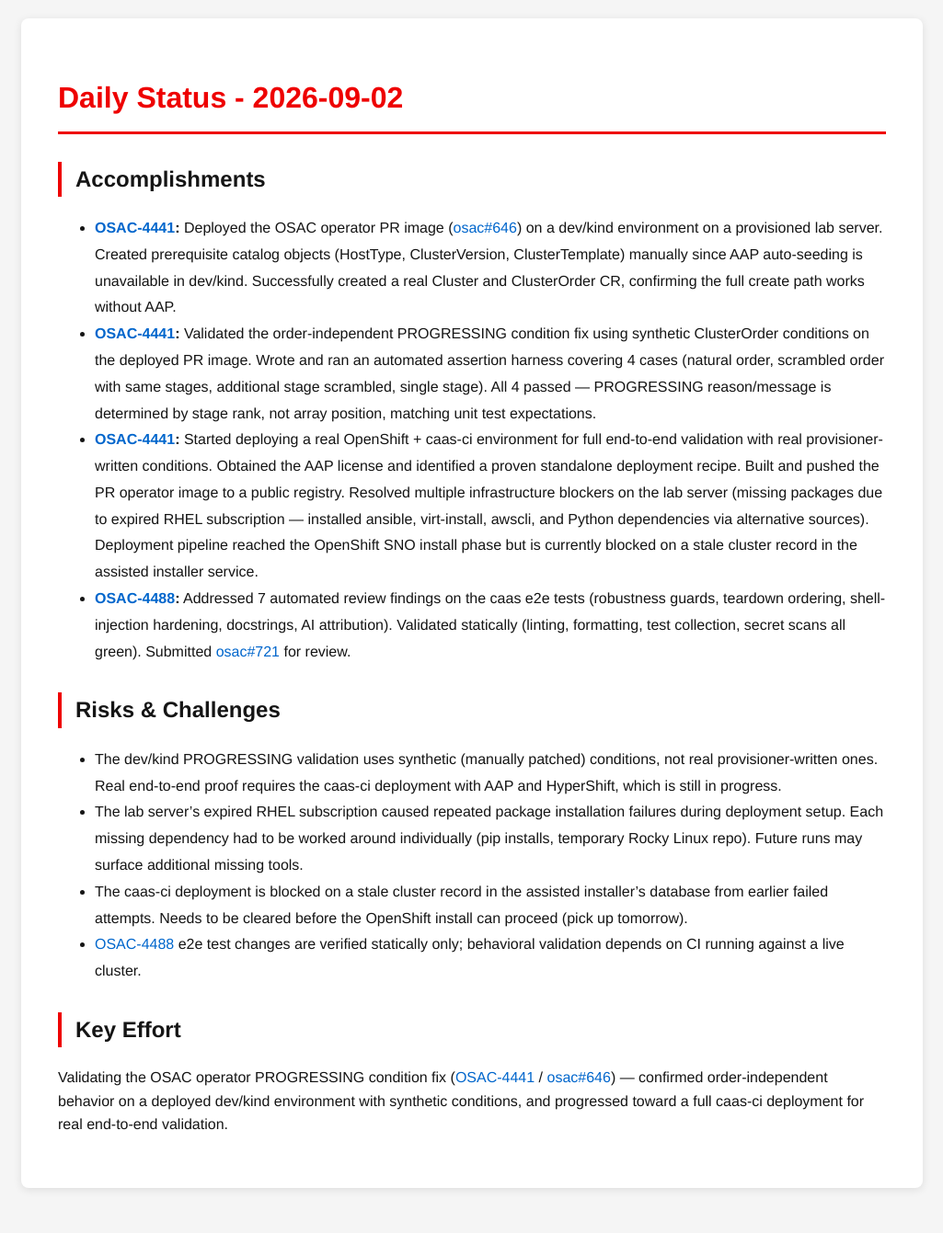
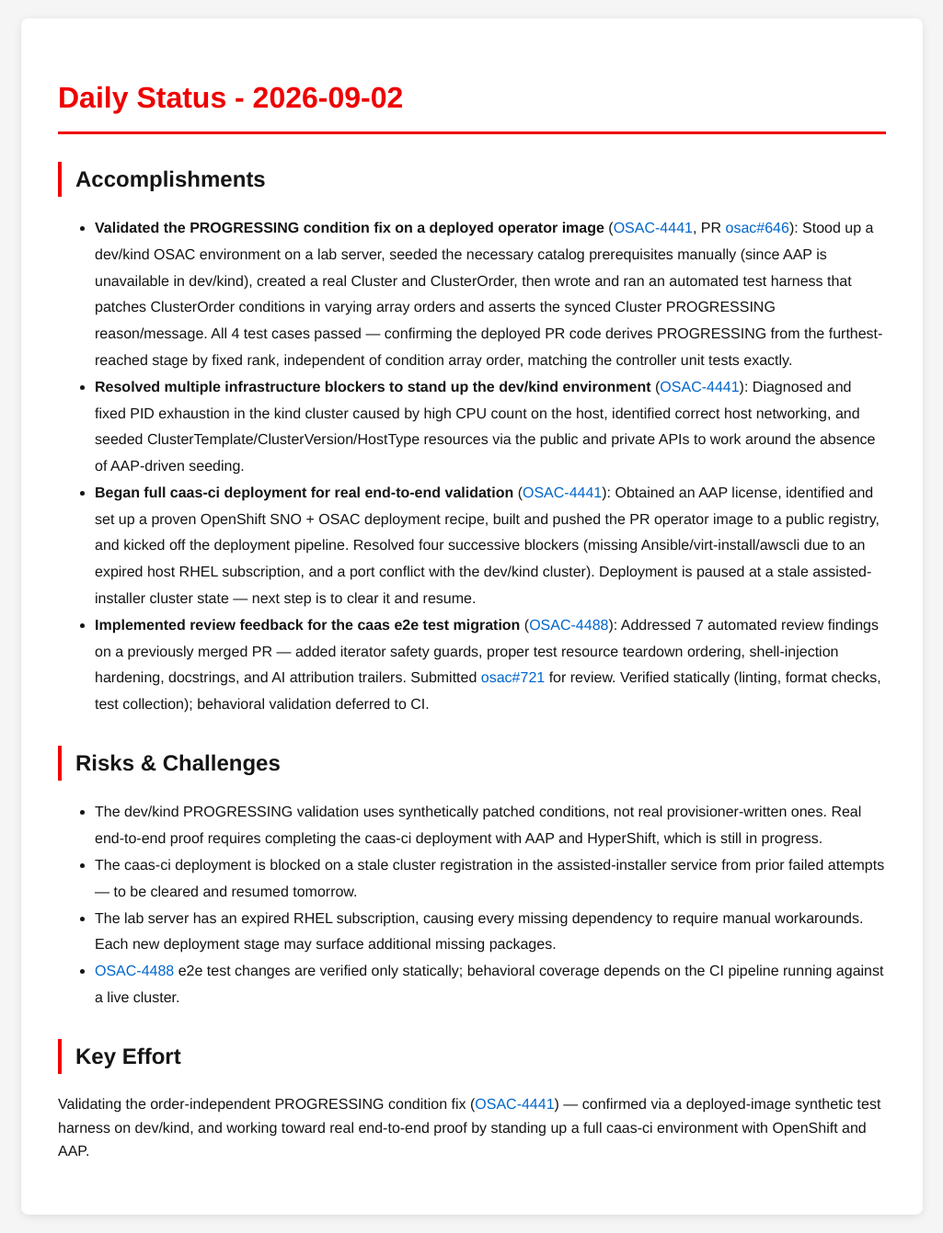
Before and after one commit to tzvatot/daily-status, a Jekyll site: the page built from 2026-09-02.md, in a window 1280 px wide. Shown: the whole page at 92% size, without its empty margins (127-1152 px from the left). Built offline with Jekyll 4.4.1, drawn with Linux system fonts in a browser that asks for light colours; before the commit the page ends 1312 px from its top, so only the background shows below that.

Commit message:
Daily status update - 2026-09-02

```diff
--- a/2026-09-02.md
+++ b/2026-09-02.md
@@ -8,18 +8,18 @@
 
 ## Accomplishments
 
-- **[OSAC-4441](https://redhat.atlassian.net/browse/OSAC-4441):** Deployed the OSAC operator PR image ([osac#646](https://github.com/osac-project/osac/pull/646)) on a dev/kind environment on a provisioned lab server. Created prerequisite catalog objects (HostType, ClusterVersion, ClusterTemplate) manually since AAP auto-seeding is unavailable in dev/kind. Successfully created a real Cluster and ClusterOrder CR, confirming the full create path works without AAP.
-- **[OSAC-4441](https://redhat.atlassian.net/browse/OSAC-4441):** Validated the order-independent PROGRESSING condition fix using synthetic ClusterOrder conditions on the deployed PR image. Wrote and ran an automated assertion harness covering 4 cases (natural order, scrambled order with same stages, additional stage scrambled, single stage). All 4 passed — PROGRESSING reason/message is determined by stage rank, not array position, matching unit test expectations.
-- **[OSAC-4441](https://redhat.atlassian.net/browse/OSAC-4441):** Started deploying a real OpenShift + caas-ci environment for full end-to-end validation with real provisioner-written conditions. Obtained the AAP license and identified a proven standalone deployment recipe. Built and pushed the PR operator image to a public registry. Resolved multiple infrastructure blockers on the lab server (missing packages due to expired RHEL subscription — installed ansible, virt-install, awscli, and Python dependencies via alternative sources). Deployment pipeline reached the OpenShift SNO install phase but is currently blocked on a stale cluster record in the assisted installer service.
-- **[OSAC-4488](https://redhat.atlassian.net/browse/OSAC-4488):** Addressed 7 automated review findings on the caas e2e tests (robustness guards, teardown ordering, shell-injection hardening, docstrings, AI attribution). Validated statically (linting, formatting, test collection, secret scans all green). Submitted [osac#721](https://github.com/osac-project/osac/pull/721) for review.
+- **Validated the PROGRESSING condition fix on a deployed operator image** ([OSAC-4441](https://redhat.atlassian.net/browse/OSAC-4441), PR [osac#646](https://github.com/osac-project/osac/pull/646)): Stood up a dev/kind OSAC environment on a lab server, seeded the necessary catalog prerequisites manually (since AAP is unavailable in dev/kind), created a real Cluster and ClusterOrder, then wrote and ran an automated test harness that patches ClusterOrder conditions in varying array orders and asserts the synced Cluster PROGRESSING reason/message. All 4 test cases passed — confirming the deployed PR code derives PROGRESSING from the furthest-reached stage by fixed rank, independent of condition array order, matching the controller unit tests exactly.
+- **Resolved multiple infrastructure blockers to stand up the dev/kind environment** ([OSAC-4441](https://redhat.atlassian.net/browse/OSAC-4441)): Diagnosed and fixed PID exhaustion in the kind cluster caused by high CPU count on the host, identified correct host networking, and seeded ClusterTemplate/ClusterVersion/HostType resources via the public and private APIs to work around the absence of AAP-driven seeding.
+- **Began full caas-ci deployment for real end-to-end validation** ([OSAC-4441](https://redhat.atlassian.net/browse/OSAC-4441)): Obtained an AAP license, identified and set up a proven OpenShift SNO + OSAC deployment recipe, built and pushed the PR operator image to a public registry, and kicked off the deployment pipeline. Resolved four successive blockers (missing Ansible/virt-install/awscli due to an expired host RHEL subscription, and a port conflict with the dev/kind cluster). Deployment is paused at a stale assisted-installer cluster state — next step is to clear it and resume.
+- **Implemented review feedback for the caas e2e test migration** ([OSAC-4488](https://redhat.atlassian.net/browse/OSAC-4488)): Addressed 7 automated review findings on a previously merged PR — added iterator safety guards, proper test resource teardown ordering, shell-injection hardening, docstrings, and AI attribution trailers. Submitted [osac#721](https://github.com/osac-project/osac/pull/721) for review. Verified statically (linting, format checks, test collection); behavioral validation deferred to CI.
 
 ## Risks & Challenges
 
-- The dev/kind PROGRESSING validation uses synthetic (manually patched) conditions, not real provisioner-written ones. Real end-to-end proof requires the caas-ci deployment with AAP and HyperShift, which is still in progress.
-- The lab server's expired RHEL subscription caused repeated package installation failures during deployment setup. Each missing dependency had to be worked around individually (pip installs, temporary Rocky Linux repo). Future runs may surface additional missing tools.
-- The caas-ci deployment is blocked on a stale cluster record in the assisted installer's database from earlier failed attempts. Needs to be cleared before the OpenShift install can proceed (pick up tomorrow).
-- [OSAC-4488](https://redhat.atlassian.net/browse/OSAC-4488) e2e test changes are verified statically only; behavioral validation depends on CI running against a live cluster.
+- The dev/kind PROGRESSING validation uses synthetically patched conditions, not real provisioner-written ones. Real end-to-end proof requires completing the caas-ci deployment with AAP and HyperShift, which is still in progress.
+- The caas-ci deployment is blocked on a stale cluster registration in the assisted-installer service from prior failed attempts — to be cleared and resumed tomorrow.
+- The lab server has an expired RHEL subscription, causing every missing dependency to require manual workarounds. Each new deployment stage may surface additional missing packages.
+- [OSAC-4488](https://redhat.atlassian.net/browse/OSAC-4488) e2e test changes are verified only statically; behavioral coverage depends on the CI pipeline running against a live cluster.
 
 ## Key Effort
 
-Validating the OSAC operator PROGRESSING condition fix ([OSAC-4441](https://redhat.atlassian.net/browse/OSAC-4441) / [osac#646](https://github.com/osac-project/osac/pull/646)) — confirmed order-independent behavior on a deployed dev/kind environment with synthetic conditions, and progressed toward a full caas-ci deployment for real end-to-end validation.
+Validating the order-independent PROGRESSING condition fix ([OSAC-4441](https://redhat.atlassian.net/browse/OSAC-4441)) — confirmed via a deployed-image synthetic test harness on dev/kind, and working toward real end-to-end proof by standing up a full caas-ci environment with OpenShift and AAP.
```
